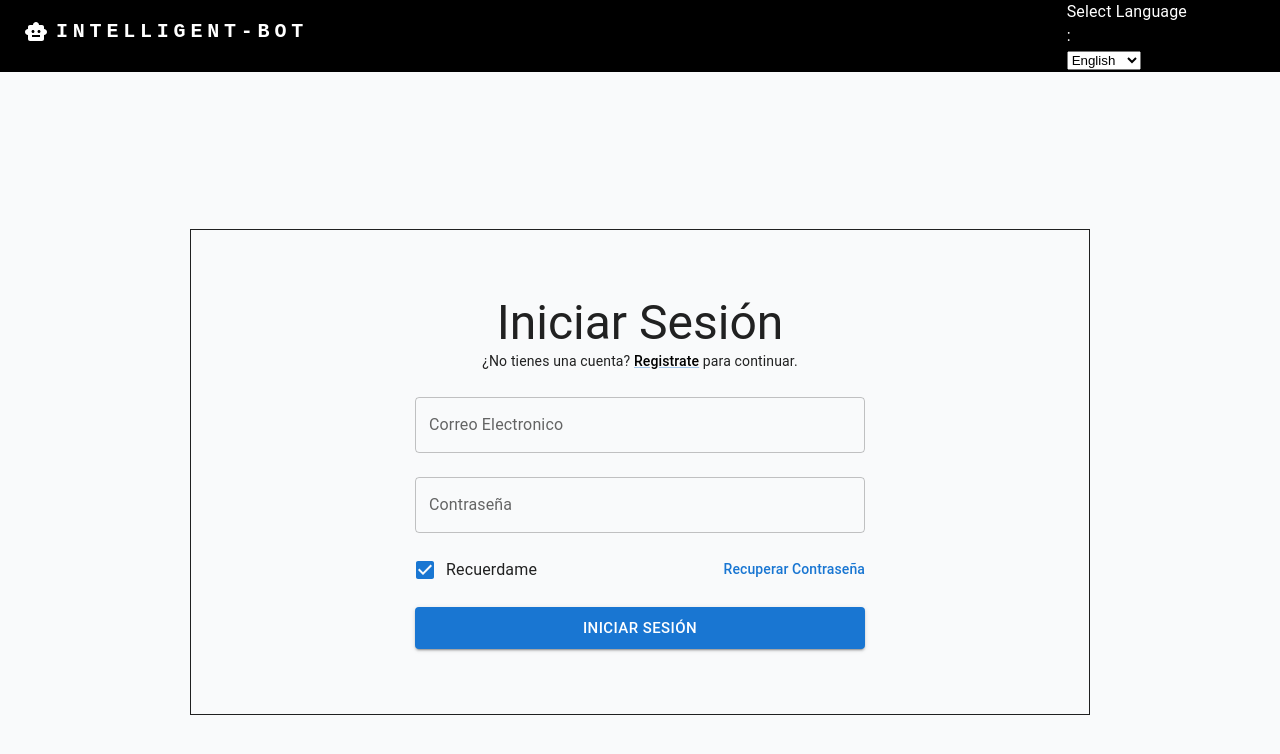
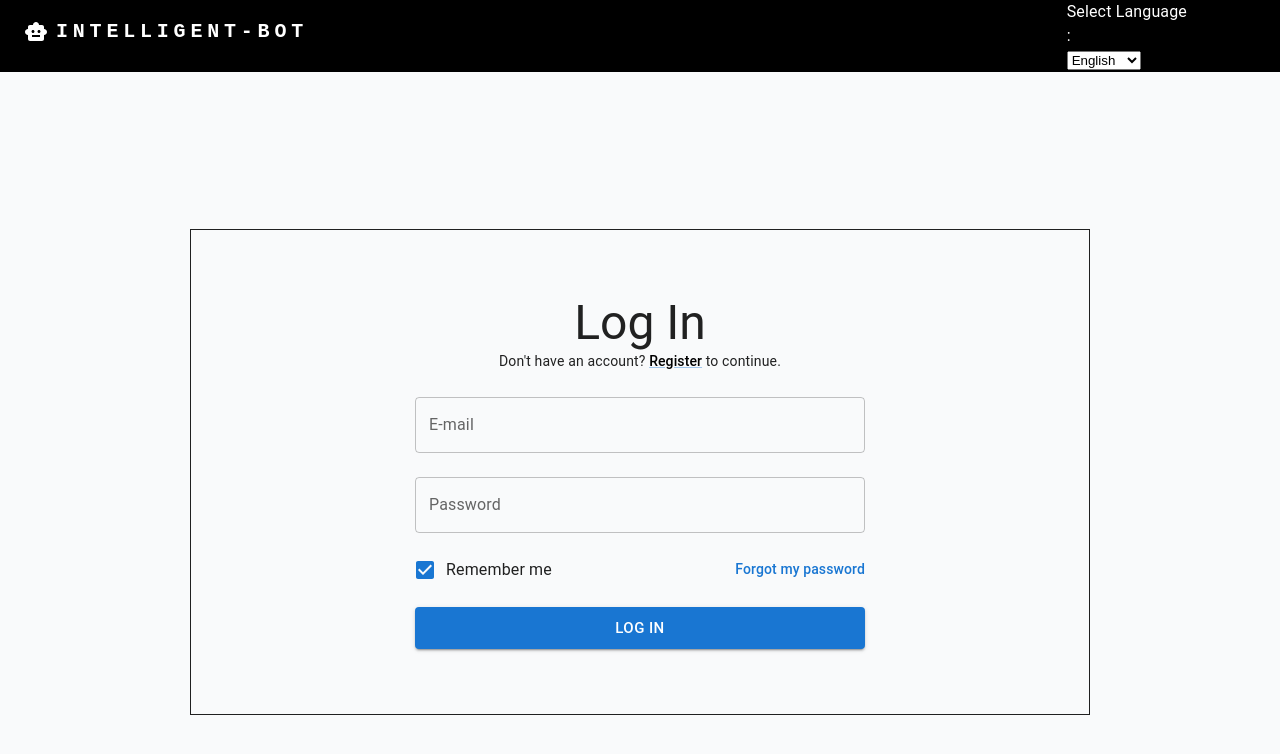
Before and after one commit to marzthecool/front-intelligent-bot, a React (Create React App) app: page /login in a window 1280 px wide. Shown: the top 754 px of the page. Built offline with nearby package versions, Linux system fonts and the light colour scheme; some icons are missing; what i18next-xhr-backend would draw is missing.

Commit message:
Lenguajes

```diff
--- a/src/assets/locales/en/translation.json
+++ b/src/assets/locales/en/translation.json
@@ -1,6 +1,26 @@
 {
 	"select_language": "Select Language",
-	"hello_welcome_to_react": "Hello, Welcome to React!",
-	"this_is_an_example": "This is an example",
- 	"please_enter_name": "Please enter your name"
+	"login_title": "Log In",
+	"login_subtitle_1": "Don't have an account? ",
+	"login_subtitle_2": " to continue.",
+	"login_subtitle_link": "Register",
+	"email": "E-mail",
+	"password": "Password",
+	"login_remember": "Remember me",
+	"login_recover": "Forgot my password",
+	"login_button": "Log in",
+	"login_buffer": "Loading...",
+	"email_error": "Invalid e-mail",
+	"email_empty": "Enter an e-mail",
+	"password_empty": "Enter a password",
+	"signup_title": "Create an account",
+	"signup_subtitle": "Already have an account? ",
+	"signup_link": "Log in",
+	"signup_name": "Name(s)",
+	"signup_last": "Last name",
+	"signup_short": "Too short",
+	"signup_long": "Too long",
+	"signup_name_empty": "Enter your name(s)",
+	"signup_last_empty": "Enter your last name",
+	"signup_button": "Register"
 }
--- a/src/assets/locales/fr/translation.json
+++ b/src/assets/locales/fr/translation.json
@@ -1,7 +1,27 @@
 
 {
- "select_language": "Choisir la langue",
- "hello_welcome_to_react": "Buongiorno principessa!, Bienvenue chez React",
- "this_is_an_example": "Ceci est un exemple",
- "please_enter_name": "Veuillez saisir le nom"
+    "select_language": "Choisir la langue",
+    "login_title": "Connexion",
+    "login_subtitle_1": "Pas du account? ",
+	"login_subtitle_2": " pour reentre.",
+	"login_subtitle_link": "Registrait",
+    "email": "E-mail",
+	"password": "Mot de passe",
+    "login_remember": "Remembrez moi",
+    "login_recover": "Mot de passe oublié?",
+    "login_button": "Se connecter",
+	"login_buffer": "Chargement",
+    "email_error": "Adresse invalide",
+	"email_empty": "Entrez une adresse",
+	"password_empty": "Entrez un mot de passe",
+    "signup_title": "Créez un compte",
+	"signup_subtitle": "Vous disposez déja d'un compte? ",
+	"signup_link": "Connexion",
+	"signup_name": "Prenom(s)",
+	"signup_last": "Nom",
+    "signup_short": "Trop court",
+	"signup_long": "Trop long",
+	"signup_name_empty": "Indiquez votre prenom",
+	"signup_last_empty": "Indiquez votre nom",
+    "signup_button": "Créer un compt"
 }
--- a/src/assets/locales/sp/translation.json
+++ b/src/assets/locales/sp/translation.json
@@ -1,6 +1,26 @@
 {
- "select_language": "Selecciona el idioma",
- "hello_welcome_to_react": "Hola, Bienvenido a React",
- "this_is_an_example": "Esto es un ejemplo",
- "please_enter_name": "Por favor introduce tu nombre"
+  "select_language": "Selecciona el idioma",
+  "login_title": "Iniciar Sesión",
+  "login_subtitle_1": "¿No tienes una cuenta? ",
+	"login_subtitle_2": " para continuar.",
+	"login_subtitle_link": "Registrate",
+  "email": "Correo Electrónico",
+	"password": "Contraseña",
+  "login_remember": "Recuérdame",
+  "login_recover": "Recuperar contraseña",
+  "login_button": "Iniciar sesión",
+	"login_buffer": "Cargando...",
+  "email_error": "Correo invalido",
+	"email_empty": "Ingresa un correo",
+	"password_empty": "Ingresa una contraseña",
+  "signup_title": "Crear nueva cuenta",
+	"signup_subtitle": "¿Ya tienes una cuenta? ",
+	"signup_link": "Iniciar sesión",
+	"signup_name": "Nombre(s)",
+	"signup_last": "Apellido",
+  "signup_short": "Muy corto",
+	"signup_long": "Muy largo",
+	"signup_name_empty": "Ingresa tu(s) nombre(s)",
+	"signup_last_empty": "Ingresa tu apellido",
+  "signup_button": "Registrarme"
 }
--- a/src/components/LoginForm.jsx
+++ b/src/components/LoginForm.jsx
@@ -17,6 +17,7 @@ import {
 import { LoadingButton } from "@mui/lab";
 import { Icon } from "@iconify/react";
 import { motion } from "framer-motion";
+import { t } from "i18next";
 
 let easing = [0.6, -0.05, 0.01, 0.99];
 const animate = {
@@ -45,9 +46,9 @@ const LoginForm = ({ setAuth }) => {
 
   const LoginSchema = Yup.object().shape({
     email: Yup.string()
-      .email("Correo invalido")
-      .required("Ingresa un correo"),
-    password: Yup.string().required("Ingresa una contraseña"),
+      .email(t("email_error"))
+      .required(t("email_empty")),
+    password: Yup.string().required(t("password_empty")),
   });
 
   const formik = useFormik({
@@ -96,7 +97,7 @@ const LoginForm = ({ setAuth }) => {
               fullWidth
               autoComplete="username"
               type="email"
-              label="Correo Electronico"
+              label={t("email")}
               {...getFieldProps("email")}
               error={Boolean(touched.email && errors.email)}
               helperText={touched.email && errors.email}
@@ -107,7 +108,7 @@ const LoginForm = ({ setAuth }) => {
               fullWidth
               autoComplete="current-password"
               type={showPassword ? "text" : "password"}
-              label="Contraseña"
+              label={t("password")}
               {...getFieldProps("password")}
               error={Boolean(touched.password && errors.password)}
               helperText={touched.password && errors.password}
@@ -148,7 +149,7 @@ const LoginForm = ({ setAuth }) => {
                     checked={values.remember}
                   />
                 }
-                label="Recuerdame"
+                label={t("login_remember")}
               />
 
               <Link
@@ -157,7 +158,7 @@ const LoginForm = ({ setAuth }) => {
                 to="#"
                 underline="hover"
               >
-                Recuperar Contraseña
+                {t("login_recover")}
               </Link>
             </Stack>
 
@@ -168,7 +169,7 @@ const LoginForm = ({ setAuth }) => {
               variant="contained"
               loading={isSubmitting}
             >
-              {isSubmitting ? "Cargando..." : "Iniciar Sesión"}
+              {isSubmitting ? <>{t("login_buffer")}</> : <>{t("login_button")}</>}
             </LoadingButton>
           </Box>
         </Box>
--- a/src/components/SignupForm.jsx
+++ b/src/components/SignupForm.jsx
@@ -13,6 +13,7 @@ import { LoadingButton } from "@mui/lab";
 import { Icon } from "@iconify/react";
 import { motion } from "framer-motion";
 import UserService from "../services/users.service";
+import { t } from "i18next";
 
 /////////////////////////////////////////////////////////////
 let easing = [0.6, -0.05, 0.01, 0.99];
@@ -43,17 +44,17 @@ const SignupForm = ({ setAuth }) => {
 
   const SignupSchema = Yup.object().shape({
     name: Yup.string()
-      .min(2, "Muy corto")
-      .max(50, "Muy largo")
-      .required("Ingresa tu nombre(s)"),
+      .min(2, t("signup_short"))
+      .max(50, t("signup_long"))
+      .required(t("signup_name_empty")),
     lastName: Yup.string()
-      .min(2, "Muy corto")
-      .max(50, "Muy largo")
-      .required("Ingresa tu apellido(s)"),
+      .min(2, t("signup_short"))
+      .max(50, t("signup_long"))
+      .required(t("signup_last_empty")),
     email: Yup.string()
-      .email("Correo invalido")
-      .required("Ingresa un correo"),
-  password: Yup.string().required("Ingresa una contraseña"),
+      .email(t("email_error"))
+      .required(t("email_empty")),
+  password: Yup.string().required(t("password_empty")),
   });
 
   const formik = useFormik({
@@ -88,7 +89,7 @@ const SignupForm = ({ setAuth }) => {
           >
             <TextField
               fullWidth
-              label="Nombre(s)"
+              label={t("signup_name")}
               {...getFieldProps("name")}
               error={Boolean(touched.name && errors.name)}
               helperText={touched.name && errors.name}
@@ -97,7 +98,7 @@ const SignupForm = ({ setAuth }) => {
 
             <TextField
               fullWidth
-              label="Apellido(s)"
+              label={t("signup_last")}
               {...getFieldProps("lastName")}
               error={Boolean(touched.lastName && errors.lastName)}
               helperText={touched.lastName && errors.lastName}
@@ -114,7 +115,7 @@ const SignupForm = ({ setAuth }) => {
               fullWidth
               autoComplete="username"
               type="email"
-              label="Correo Electronico"
+              label={t("email")}
               {...getFieldProps("email")}
               error={Boolean(touched.email && errors.email)}
               helperText={touched.email && errors.email}
@@ -125,7 +126,7 @@ const SignupForm = ({ setAuth }) => {
               fullWidth
               autoComplete="current-password"
               type={showPassword ? "text" : "password"}
-              label="Contraseña"
+              label={t("password")}
               {...getFieldProps("password")}
               InputProps={{
                 endAdornment: (
@@ -161,7 +162,7 @@ const SignupForm = ({ setAuth }) => {
               variant="contained"
               loading={isSubmitting}
             >
-              Registrarme
+              {t("signup_button")}
             </LoadingButton>
           </Box>
         </Stack>
--- a/src/pages/Login.js
+++ b/src/pages/Login.js
@@ -5,6 +5,7 @@ import { Container, Typography, Link, Box } from "@mui/material";
 import styled from "@emotion/styled";
 import LoginForm from "../components/LoginForm";
 import { motion } from "framer-motion";
+import { useTranslation } from "react-i18next";
 
 const RootStyle = styled("div")({
   background: "rgb(249, 250, 251)",
@@ -44,20 +45,21 @@ const fadeInUp = {
 };
 
 const Login = ({ setAuth }) => {
+  const { t } = useTranslation();
   return (
     <RootStyle>
       <Container maxWidth="md" sx={{border: 1}}>
         <ContentStyle>
           <HeadingStyle component={motion.div} {...fadeInUp}>
           <Typography variant='h3' align='center'>
-            Iniciar Sesión
+            {t("login_title")}
           </Typography>
           <Typography component={motion.p} {...fadeInUp} variant="body2" align="center" sx={{marginBottom: 3}}>
-            ¿No tienes una cuenta?{" "}
+            {t("login_subtitle_1")}
             <Link variant="subtitle2" component={RouterLink} to="/signup" sx={{color: 'black'}}>
-              Registrate
+              {t("login_subtitle_link")}
             </Link>
-            {" "} para continuar.
+            {t("login_subtitle_2")}
           </Typography>
           </HeadingStyle>
           {/*Secuencia completa de Login*/}
--- a/src/pages/Signup.js
+++ b/src/pages/Signup.js
@@ -4,6 +4,7 @@ import { Container, Typography, Link, Box } from "@mui/material";
 import styled from "@emotion/styled";
 import SignupForm from "../components/SignupForm";
 import { motion } from "framer-motion";
+import { t } from "i18next";
 
 //////////////////////////////////
 const RootStyle = styled("div")({
@@ -51,7 +52,7 @@ const Signup = ({ setAuth }) => {
         <ContentStyle>
           <HeadingStyle component={motion.div} {...fadeInUp}>
           <Typography variant='h3' align='center' sx={{marginBottom: 1, marginTop: 3}}>
-            Crear nueva cuenta
+            {t("signup_title")}
           </Typography>
           <Typography
             component={motion.p}
@@ -60,9 +61,9 @@ const Signup = ({ setAuth }) => {
             align="center"
             sx={{marginBottom: 3}}
           >
-            ¿Ya tienes una cuenta?{" "}
+            {t("signup_subtitle")}
             <Link variant="subtitle2" component={RouterLink} to="/login" sx={{color: 'black'}}>
-              Iniciar Sesión
+              {t("signup_link")}
             </Link>
           </Typography>
           </HeadingStyle>
```
